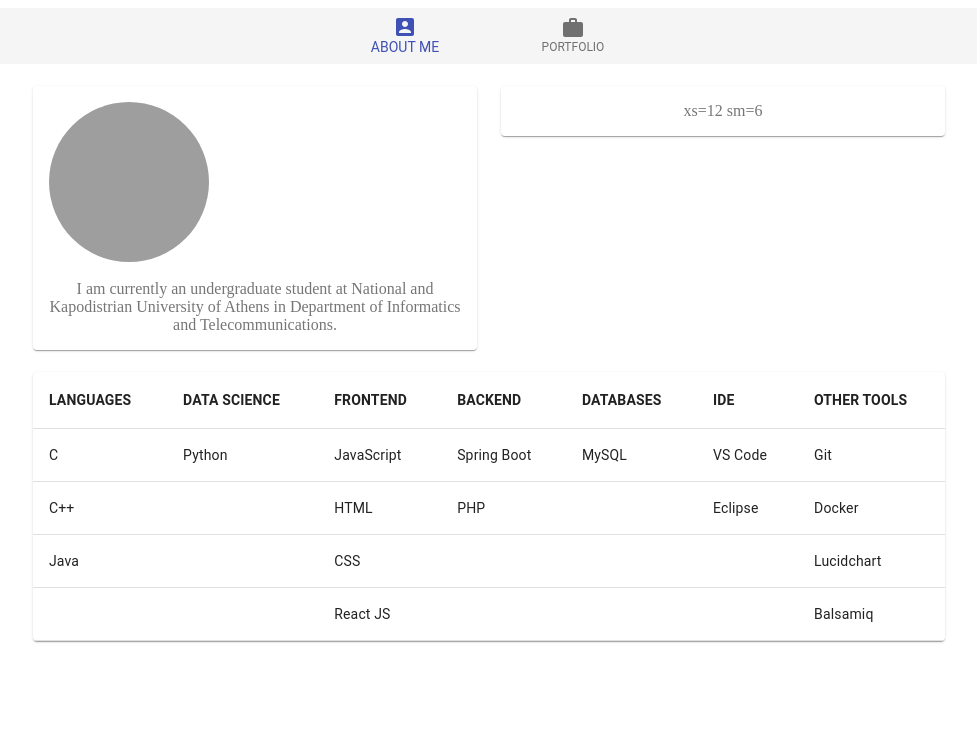
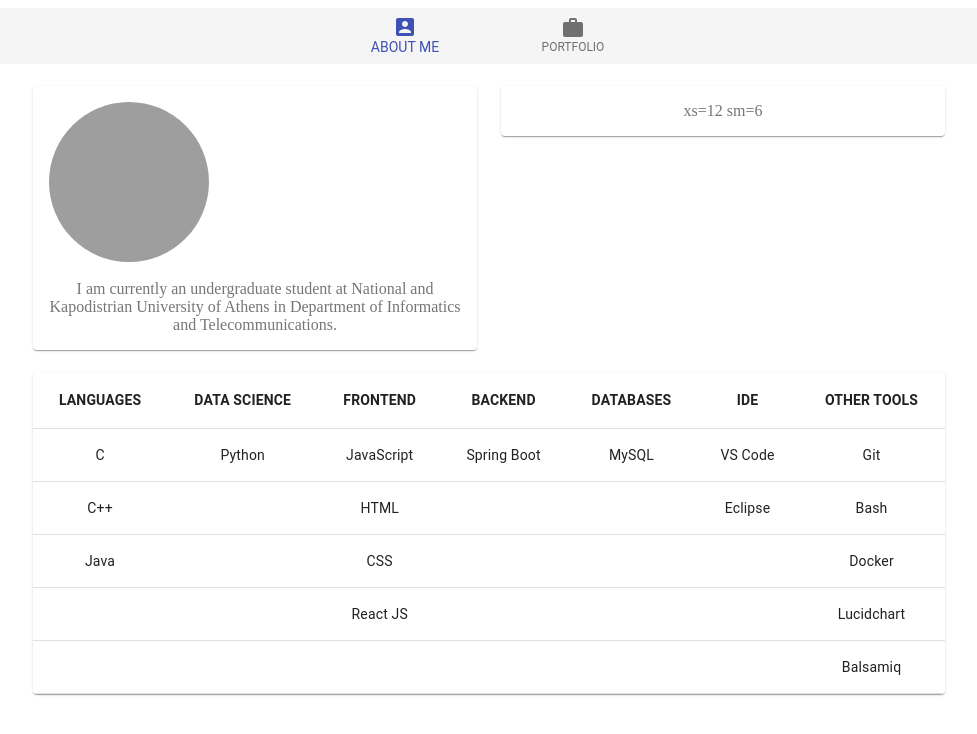
Before and after one commit to alexiszamanidis/alexiszamanidis.github.io, a React (Create React App) app: page / in a window 1280 px wide. Shown: the top 734 px of the page, without its empty margins (151-1128 px from the left). Built offline with nearby package versions, Linux system fonts and the light colour scheme; grey boxes are pictures that could not be loaded.

Commit message:
add skillsToRows()

```diff
--- a/src/components/AboutMe/Skills/config.tsx
+++ b/src/components/AboutMe/Skills/config.tsx
@@ -26,53 +26,72 @@ const skillFields: MainSkillFields[] = [
     { name: "otherTools" },
 ];
 
-interface SkillRow {
-    language: string;
-    dataScience: string;
-    frontend: string;
-    backend: string;
-    databases: string;
-    ide: string;
-    otherTools: string;
+interface Skill {
+    name: string;
+    link: string;
 }
 
-const skills: SkillRow[] = [
-    {
-        language: "C",
-        dataScience: "Python",
-        frontend: "JavaScript",
-        backend: "Spring Boot",
-        databases: "MySQL",
-        ide: "VS Code",
-        otherTools: "Git",
-    },
-    {
-        language: "C++",
-        dataScience: "",
-        frontend: "HTML",
-        backend: "PHP",
-        databases: "",
-        ide: "Eclipse",
-        otherTools: "Docker",
-    },
-    {
-        language: "Java",
-        dataScience: "",
-        frontend: "CSS",
-        backend: "",
-        databases: "",
-        ide: "",
-        otherTools: "Lucidchart",
-    },
-    {
-        language: "",
-        dataScience: "",
-        frontend: "React JS",
-        backend: "",
-        databases: "",
-        ide: "",
-        otherTools: "Balsamiq",
-    },
-];
+const skills = {
+    languages: [
+        { name: "C", link: "https://github.com/alexiszamanidis/conway_game_of_life" },
+        { name: "C++", link: "https://github.com/alexiszamanidis/sql_query_executor" },
+        { name: "Java", link: "https://gitlab.com/alexiszamanidis/spring_boot" },
+    ],
+    dataScience: [
+        { name: "Python", link: "https://github.com/alexiszamanidis/airbnb_data_analysis" },
+    ],
+    frontend: [
+        { name: "JavaScript", link: "#/" },
+        { name: "HTML", link: "#/" },
+        { name: "CSS", link: "#/" },
+        { name: "React JS", link: "https://github.com/alexiszamanidis/alexiszamanidis.github.io" },
+    ],
+    backend: [{ name: "Spring Boot", link: "https://gitlab.com/alexiszamanidis/spring_boot" }],
+    databases: [{ name: "MySQL", link: "https://github.com/alexiszamanidis/conway_game_of_life" }],
+    ide: [
+        { name: "VS Code", link: "#/" },
+        { name: "Eclipse", link: "#/" },
+    ],
+    otherTools: [
+        { name: "Git", link: "https://github.com/alexiszamanidis" },
+        { name: "Bash", link: "https://github.com/alexiszamanidis/.ubuntu_bootstrap" },
+        { name: "Docker", link: "#/" },
+        { name: "Lucidchart", link: "#/" },
+        { name: "Balsamiq", link: "#/" },
+    ],
+};
 
-export { mainColumns, skillFields, skills };
+const skillsToRows = () => {
+    let skillRows = [];
+    let defaultSkill = { name: "", link: "#/" };
+    const { languages, dataScience, frontend, backend, databases, ide, otherTools } = skills;
+    for (let i = 0; ; i++) {
+        if (
+            !(
+                languages.length > i ||
+                dataScience.length > i ||
+                frontend.length > i ||
+                backend.length > i ||
+                databases.length > i ||
+                ide.length > i ||
+                otherTools.length > i
+            )
+        ) {
+            return skillRows;
+        }
+        let newSkillObject = {
+            language: languages.length > i ? languages[i] : defaultSkill,
+            dataScience: dataScience.length > i ? dataScience[i] : defaultSkill,
+            frontend: frontend.length > i ? frontend[i] : defaultSkill,
+            backend: backend.length > i ? backend[i] : defaultSkill,
+            databases: databases.length > i ? databases[i] : defaultSkill,
+            ide: ide.length > i ? ide[i] : defaultSkill,
+            otherTools: otherTools.length > i ? otherTools[i] : defaultSkill,
+        };
+        skillRows.push(newSkillObject);
+    }
+};
+
+const skillRows = skillsToRows();
+
+export { mainColumns, skillFields, skillRows };
--- a/src/components/AboutMe/Skills/index.tsx
+++ b/src/components/AboutMe/Skills/index.tsx
@@ -6,7 +6,7 @@ import TableContainer from "@material-ui/core/TableContainer";
 import TableHead from "@material-ui/core/TableHead";
 import TableRow from "@material-ui/core/TableRow";
 import Paper from "@material-ui/core/Paper";
-import { mainColumns, skillFields, skills } from "./config";
+import { mainColumns, skillFields, skillRows } from "./config";
 
 function Skills() {
     return (
@@ -15,18 +15,32 @@ function Skills() {
                 <TableHead>
                     <TableRow>
                         {mainColumns.map((column, index) => (
-                            <TableCell key={index}>
+                            <TableCell key={index} align="center">
                                 <b>{column.name.toUpperCase()}</b>
                             </TableCell>
                         ))}
                     </TableRow>
                 </TableHead>
                 <TableBody>
-                    {skills.map((skill: any, index) => {
+                    {skillRows.map((skill: any, index) => {
                         return (
                             <TableRow key={index}>
                                 {skillFields.map((field: any, index) => {
-                                    return <TableCell key={index}>{skill[field.name]}</TableCell>;
+                                    return (
+                                        <TableCell key={index} align="center">
+                                            {skill[field.name].link !== "#/" ? (
+                                                <a
+                                                    href={skill[field.name].link}
+                                                    rel="noreferrer"
+                                                    target="_blank"
+                                                >
+                                                    {skill[field.name].name}
+                                                </a>
+                                            ) : (
+                                                skill[field.name].name
+                                            )}
+                                        </TableCell>
+                                    );
                                 })}
                             </TableRow>
                         );
--- /dev/null
+++ b/src/index.css
@@ -0,0 +1,7 @@
+a,
+a:visited,
+a:hover,
+a:active {
+    color: inherit;
+    text-decoration: none;
+}
--- a/src/index.tsx
+++ b/src/index.tsx
@@ -1,5 +1,6 @@
 import React from "react";
 import ReactDOM from "react-dom";
 import App from "./components";
+import "./index.css";
 
 ReactDOM.render(<App />, document.getElementById("root"));
```
